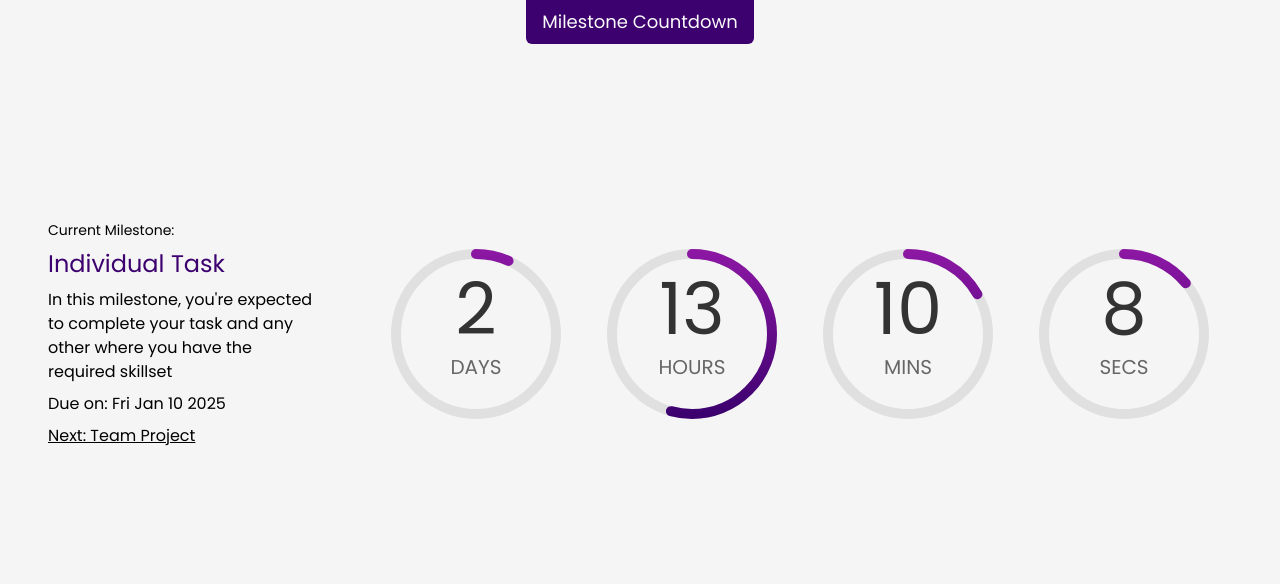
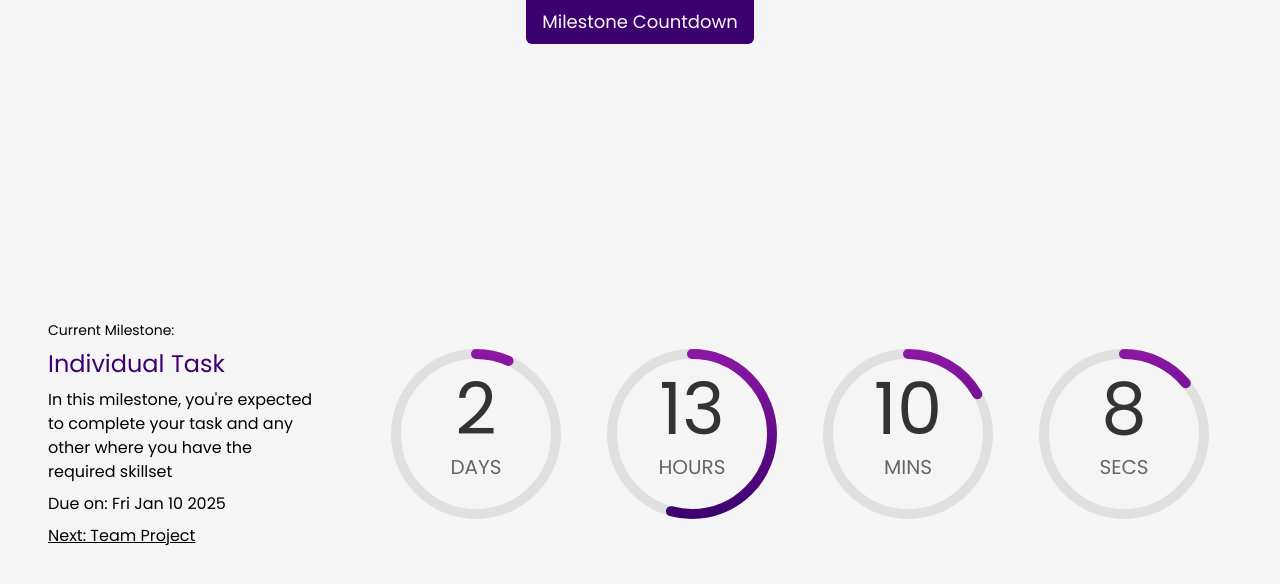
Before and after one commit to MuthoniMN/milestone-countdown, a React (Vite) app: page / in a window 1280 px wide. Shown: the top 584 px of the page. Built offline with nearby package versions, Linux system fonts and the light colour scheme.

Commit message:
fix: centering

```diff
--- a/src/App.tsx
+++ b/src/App.tsx
@@ -5,9 +5,9 @@ import Milestone from "./components/Milestone";
 
 function App() {
   return (
-    <main className="flex flex-col items-center w-[100vw] h-full md:h-[75vh] gap-6 m-0 p-0">
+    <main className="flex flex-col items-center w-[100vw] h-[100vh] gap-6 m-0 p-0">
       <Header />
-      <section className="h-full w-full px-4 md:px-8 m-0 flex flex-col md:flex-row-reverse gap-4 items-center justify-center">
+      <section className="h-full w-full px-4 md:px-8 m-0 flex flex-col md:flex-row-reverse gap-4 items-center md:justify-center">
         <MilestoneContextProvider>
             <CountdownSection />
             <Milestone />
--- a/src/index.css
+++ b/src/index.css
@@ -26,7 +26,7 @@ body {
   display: flex;
   place-items: center;
   min-width: 320px;
-  min-height: 100%;
+  min-height: 100vh;
   height: auto;
   overflow-x: hidden;
   background: #f5f5f5;
```
